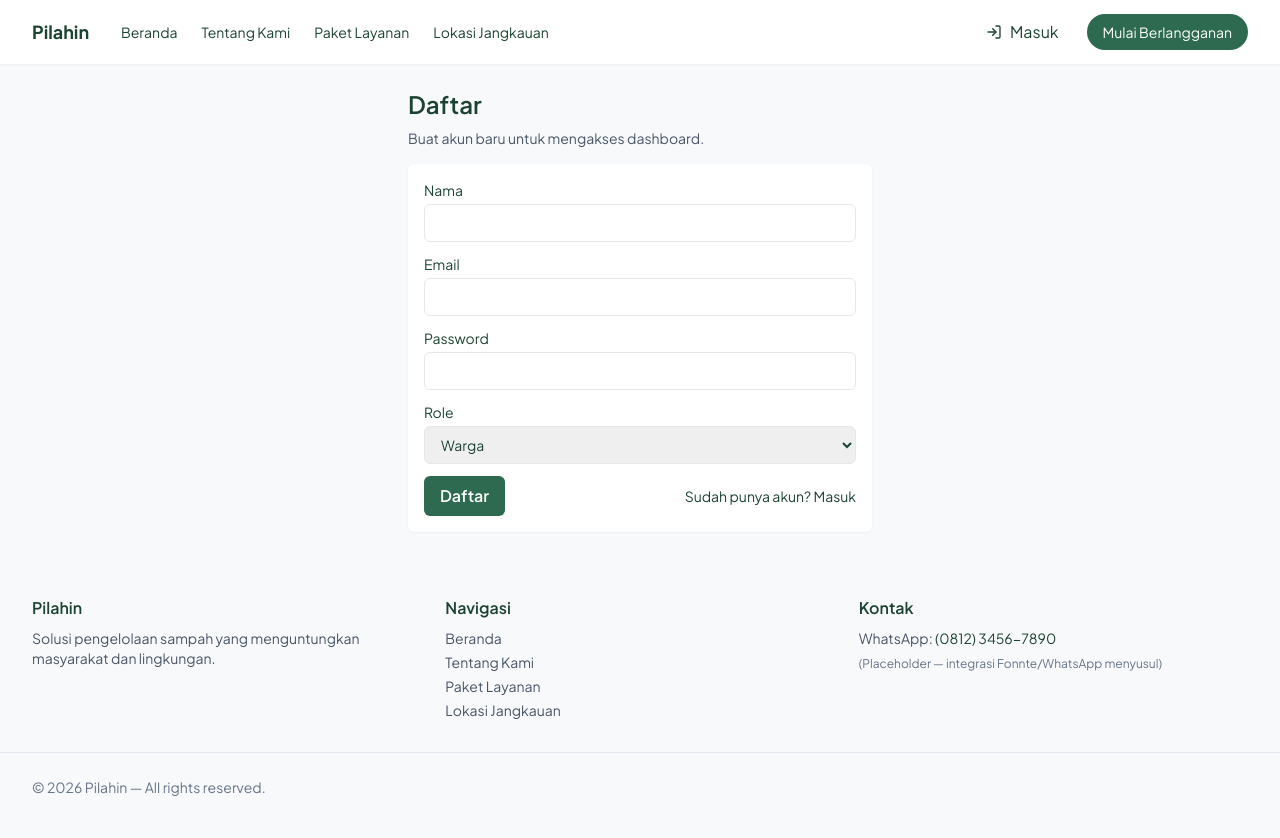
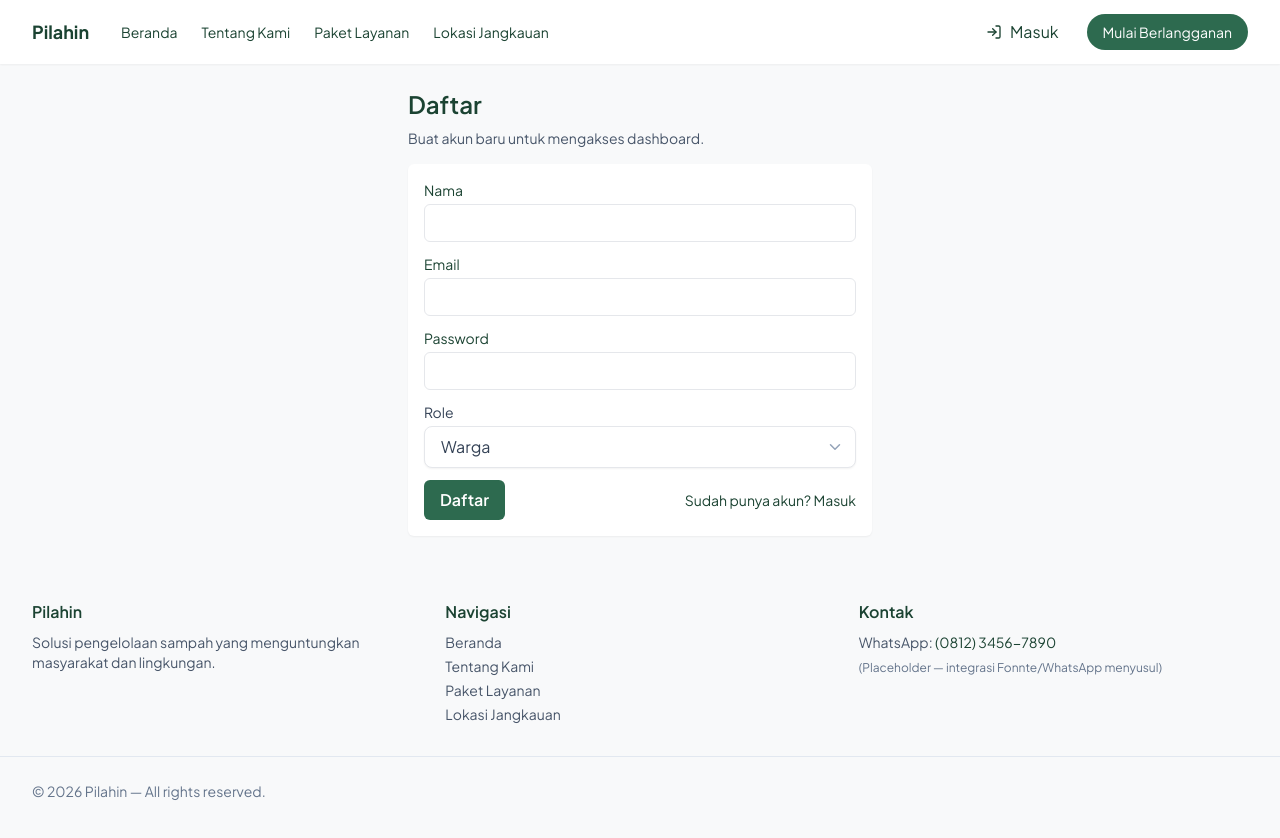
Before and after one commit to zamzami3/pilahin-waste, a Next.js app in the folder frontend/: page /register in a window 1280 px wide. Shown: the top 838 px of the page. Built offline with nearby package versions, Linux system fonts and the light colour scheme.

Commit message:
refactor(ui): ganti native select ke StyledSelect agar tampilan dropdown konsisten

```diff
--- a/frontend/src/app/driver/page.js
+++ b/frontend/src/app/driver/page.js
@@ -3,6 +3,7 @@
 import { useState } from "react"
 import { MapPin, ClipboardList, Scale, Coins, Activity, BarChart3 } from "lucide-react"
 import { initialTasks } from "./initialTasks"
+import StyledSelect from "../../components/StyledSelect"
 
 const trendWeightData = [
   { day: "Sen", kg: 2.4 },
@@ -224,11 +225,12 @@ export default function DriverDashboard() {
               </div>
 
               <div>
-                <label className="text-sm">Kategori</label>
-                <select value={category} onChange={(e) => setCategory(e.target.value)} className="w-full mt-1 px-3 py-2 border rounded-md">
-                  <option>Organik</option>
-                  <option>Anorganik</option>
-                </select>
+                <StyledSelect
+                  label="Kategori"
+                  value={category}
+                  onValueChange={setCategory}
+                  options={["Organik", "Anorganik"]}
+                />
               </div>
             </div>
 
--- a/frontend/src/app/register/page.js
+++ b/frontend/src/app/register/page.js
@@ -4,6 +4,7 @@ import { useEffect, useState } from "react"
 import Link from "next/link"
 import { useRouter } from "next/navigation"
 import { ensureDefaults, registerUser } from '../../lib/mockAuth'
+import StyledSelect from "../../components/StyledSelect"
 
 export default function RegisterPage() {
   const router = useRouter()
@@ -55,14 +56,16 @@ export default function RegisterPage() {
           <input value={password} onChange={(e) => setPassword(e.target.value)} type="password" required className="w-full mt-1 px-3 py-2 border rounded-md" />
         </label>
 
-        <label className="block text-sm">
-          Role
-          <select value={role} onChange={(e) => setRole(e.target.value)} className="w-full mt-1 px-3 py-2 border rounded-md">
-            <option value="warga">Warga</option>
-            <option value="driver">Driver</option>
-            <option value="admin">Admin</option>
-          </select>
-        </label>
+        <StyledSelect
+          label="Role"
+          value={role}
+          onValueChange={setRole}
+          options={[
+            { value: "warga", label: "Warga" },
+            { value: "driver", label: "Driver" },
+            { value: "admin", label: "Admin" },
+          ]}
+        />
 
         <div className="flex items-center justify-between">
           <button type="submit" className="bg-eco-green text-white px-4 py-2 rounded-md font-semibold">Daftar</button>
--- a/frontend/src/components/DashboardSidebar.jsx
+++ b/frontend/src/components/DashboardSidebar.jsx
@@ -47,7 +47,7 @@ export default function DashboardSidebar({ role = "warga" }) {
       { label: "Analytics", href: "/admin/analytics", icon: BarChart2 },
       { label: "Manajemen User", href: "/admin/users", icon: Users },
       { label: "Armada", href: "/admin/armada", icon: Truck },
-      { label: "Keuangan", href: "/admin/keuangan", icon: DollarSign },
+      { label: "Keuangan", href: "/admin/finance", icon: DollarSign },
     ],
   }
 
--- a/frontend/src/components/StyledSelect.jsx
+++ b/frontend/src/components/StyledSelect.jsx
@@ -1,27 +1,127 @@
 "use client"
 
-import React from "react"
+import React, { useEffect, useMemo, useRef, useState } from "react"
 import { ChevronDown } from "lucide-react"
 
-export default function StyledSelect({ label, value, onChange, options = [] }) {
+function normalizeOptions(options) {
+  return options.map((opt) => {
+    if (typeof opt === "object" && opt !== null) {
+      return {
+        label: String(opt.label ?? opt.value ?? ""),
+        value: opt.value,
+        disabled: Boolean(opt.disabled),
+      }
+    }
+    return {
+      label: String(opt),
+      value: opt,
+      disabled: false,
+    }
+  })
+}
+
+export default function StyledSelect({
+  label,
+  value,
+  onChange,
+  onValueChange,
+  options = [],
+  placeholder = "Pilih opsi",
+  disabled = false,
+  name,
+  className = "",
+  menuClassName = "",
+}) {
+  const [open, setOpen] = useState(false)
+  const rootRef = useRef(null)
+
+  const normalizedOptions = useMemo(() => normalizeOptions(options), [options])
+  const selectedOption = useMemo(
+    () => normalizedOptions.find((opt) => String(opt.value) === String(value)),
+    [normalizedOptions, value]
+  )
+
+  useEffect(() => {
+    function handleOutsideClick(event) {
+      if (rootRef.current && !rootRef.current.contains(event.target)) {
+        setOpen(false)
+      }
+    }
+
+    function handleEscape(event) {
+      if (event.key === "Escape") setOpen(false)
+    }
+
+    document.addEventListener("mousedown", handleOutsideClick)
+    document.addEventListener("keydown", handleEscape)
+
+    return () => {
+      document.removeEventListener("mousedown", handleOutsideClick)
+      document.removeEventListener("keydown", handleEscape)
+    }
+  }, [])
+
+  function chooseValue(nextValue) {
+    const syntheticEvent = { target: { value: nextValue, name } }
+    if (onChange) onChange(syntheticEvent)
+    if (onValueChange) onValueChange(nextValue)
+    setOpen(false)
+  }
+
   return (
-    <div>
+    <div ref={rootRef}>
       {label && <label className="block text-sm mb-1 text-slate-700">{label}</label>}
 
       <div className="relative">
-        <select
-          value={value}
-          onChange={onChange}
-          className="appearance-none w-full px-4 py-2 border rounded-lg bg-white text-slate-700 shadow-sm focus:outline-none focus:ring-2 focus:ring-eco-green/30"
+        <button
+          type="button"
+          onClick={() => !disabled && setOpen((prev) => !prev)}
+          className={`w-full px-4 py-2 border rounded-lg bg-white text-left text-slate-700 shadow-sm transition focus:outline-none focus:ring-2 focus:ring-eco-green/30 ${
+            disabled ? "cursor-not-allowed bg-slate-100 text-slate-400" : "hover:border-eco-green"
+          } ${className}`}
+          aria-haspopup="listbox"
+          aria-expanded={open}
+          disabled={disabled}
         >
-          {options.map((opt) => (
-            <option key={opt} value={opt}>{opt}</option>
-          ))}
-        </select>
+          <span>{selectedOption ? selectedOption.label : placeholder}</span>
+        </button>
 
         <div className="pointer-events-none absolute inset-y-0 right-3 flex items-center text-slate-400">
           <ChevronDown size={18} />
         </div>
+
+        {open && !disabled && (
+          <ul
+            className={`absolute z-40 mt-2 max-h-60 w-full overflow-auto rounded-lg border border-slate-200 bg-white py-1 shadow-lg ${menuClassName}`}
+            role="listbox"
+          >
+            {normalizedOptions.length === 0 ? (
+              <li className="px-3 py-2 text-sm text-slate-400">Tidak ada opsi</li>
+            ) : (
+              normalizedOptions.map((opt) => {
+                const isSelected = String(opt.value) === String(value)
+                return (
+                  <li key={String(opt.value)} role="option" aria-selected={isSelected}>
+                    <button
+                      type="button"
+                      disabled={opt.disabled}
+                      onClick={() => chooseValue(opt.value)}
+                      className={`w-full px-3 py-2 text-left text-sm transition ${
+                        opt.disabled
+                          ? "cursor-not-allowed text-slate-300"
+                          : isSelected
+                            ? "bg-mint-soft text-forest-emerald"
+                            : "text-slate-700 hover:bg-mint-soft hover:text-forest-emerald"
+                      }`}
+                    >
+                      {opt.label}
+                    </button>
+                  </li>
+                )
+              })
+            )}
+          </ul>
+        )}
       </div>
     </div>
   )
```
